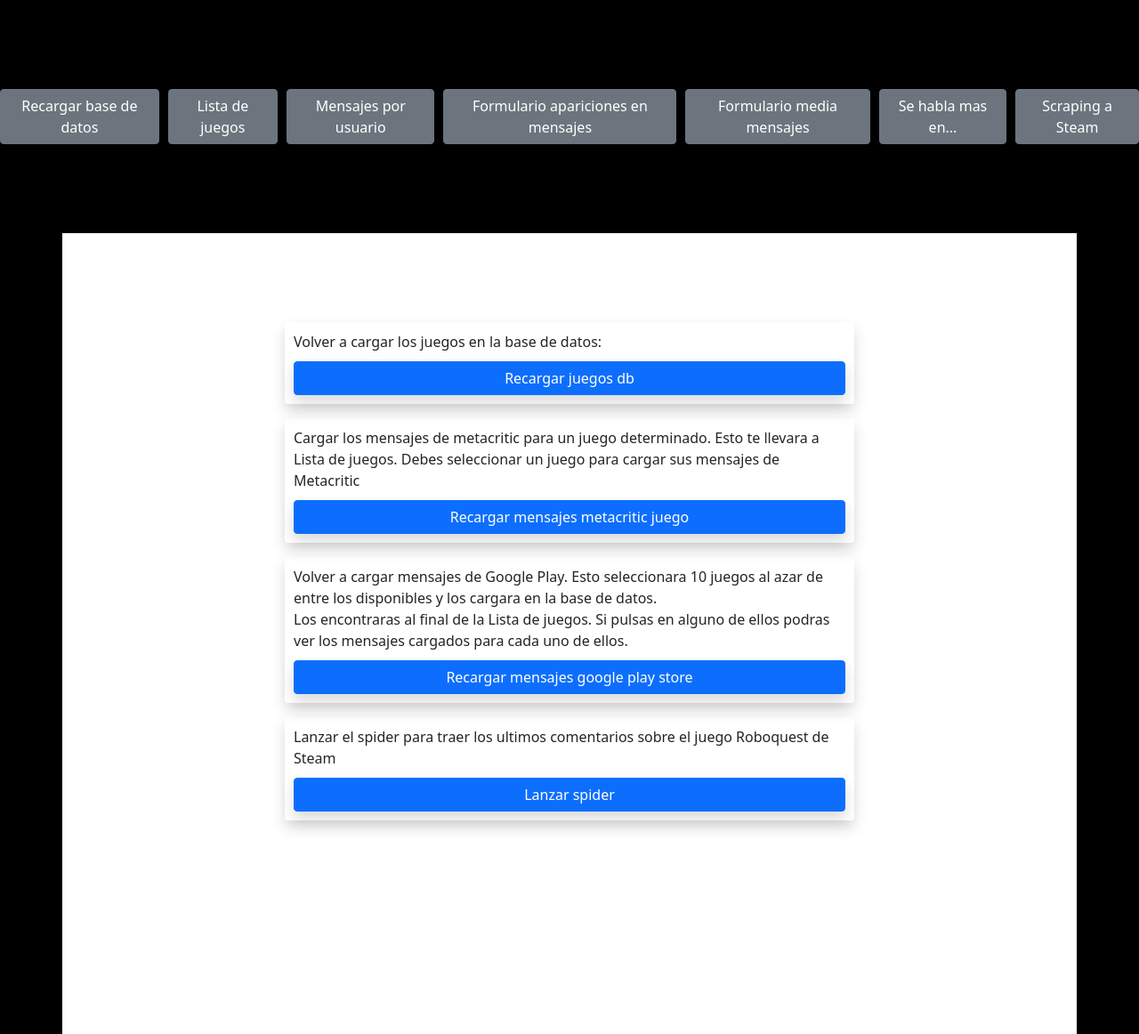
After one commit to iv4n89/PythonProyectoFinal, a Django app: page /recargar-db in a window 1280 px wide. The commit adds this page. Shown: the whole page at 89% size. Run offline with Django 4.2, Linux system fonts and the light colour scheme.

Commit message:
recharge db, navigator and some visual fixes

```diff
--- a/proyecto_final/web_app/templates/base_generic.html
+++ b/proyecto_final/web_app/templates/base_generic.html
@@ -19,10 +19,24 @@
     </head>
 
     <body>
+        <header>
+            <menu style="background-color: black; margin: 0; display: flex; justify-content: center; gap: 10px; padding: 100px 0 100px 0;">
+                <a class="btn btn-secondary" href="/recargar-db">Recargar base de datos</a>
+                <a class="btn btn-secondary" href="/lista-juegos">Lista de juegos</a>
+                <a class="btn btn-secondary" href="/mensajes-por-usuario">Mensajes por usuario</a>
+                <a class="btn btn-secondary" href="/mensajes-apariciones">Formulario apariciones en mensajes</a>
+                <a class="btn btn-secondary" href="/mensajes-media">Formulario media mensajes</a>
+                <a class="btn btn-secondary" href="/mas-comentado">Se habla mas en...</a>
+                <a class="btn btn-secondary" href="">Scraping a Steam</a>
+            </menu>
+        </header>
         <div style="width: 100%; background-color: black;">
             <div class="container" style="background-color: white; padding-top: 100px">
                 {% block content %} {% endblock %}
             </div>
         </div>
+        <script>
+            const go_to = (url) => location.href = url
+        </script>
     </body>
 </html>
--- /dev/null
+++ b/proyecto_final/web_app/templates/recarga_db.html
@@ -0,0 +1,134 @@
+{% extends 'base_generic.html' %}
+
+{% block content %}
+    <div
+        class="container d-flex justify-content-center"
+        style="height: 100vh;"
+    >
+        <div>
+            <div
+                class="mb-3 rounded shadow d-flex flex-column justify-content-between"
+                style="padding: 10px; width: 50vw; min-height: 50px;"
+            >
+                <label
+                    style="padding-bottom: 10px;"
+                >
+                    Volver a cargar los juegos en la base de datos:
+                </label>
+                <button
+                    type="button"
+                    class="btn btn-primary shadow rounded"
+                    id="juegos_db_btn"
+                    onclick="seed_games()"
+                >
+                    Recargar juegos db
+                </button>
+                <button
+                    type="button"
+                    class="btn btn-danger shadow rounded"
+                    id="juegos_db_btn_hidden"
+                    hidden
+                >
+                    Cargando datos a la db...
+                </buntton>
+            </div>
+            <div
+                class="mb-3 rounded shadow d-flex flex-column justify-content-between"
+                style="padding: 10px; width: 50vw; min-height: 50px;"
+            >
+                <label
+                    style="padding-bottom: 10px;"
+                >
+                    Cargar los mensajes de metacritic para un juego determinado. Esto te llevara a Lista de juegos. Debes seleccionar un juego para cargar sus mensajes de Metacritic
+                </label>
+                <button
+                    type="button"
+                    class="btn btn-primary shadow rounded"
+                    onclick="go_to('/lista-juegos')"
+                >
+                    Recargar mensajes metacritic juego
+                </button>
+            </div>
+            <div
+                class="mb-3 rounded shadow d-flex flex-column justify-content-between"
+                style="padding: 10px; width: 50vw; min-height: 50px;"
+            >
+                <label
+                    style="padding-bottom: 10px;"
+                >
+                    Volver a cargar mensajes de Google Play. Esto seleccionara 10 juegos al azar de entre los disponibles y los cargara en la base de datos.<br>
+                    Los encontraras al final de la Lista de juegos. Si pulsas en alguno de ellos podras ver los mensajes cargados para cada uno de ellos.
+                </label>
+                <button
+                    type="button"
+                    class="btn btn-primary shadow rounded"
+                    id="playGamesBtn"
+                    onclick="seed_play_games()"
+                >
+                    Recargar mensajes google play store
+                </button>
+                <button
+                    type="button"
+                    class="btn btn-danger shadow rounded"
+                    id="playGamesBtnHidden"
+                    hidden
+                >
+                    Cargando mensajes de Play Store...
+                </button>
+            </div>
+            <div
+                class="mb-3 rounded shadow d-flex flex-column justify-content-between"
+                style="padding: 10px; width: 50vw; min-height: 50px;"
+            >
+                <label
+                    style="padding-bottom: 10px;"
+                >
+                    Lanzar el spider para traer los ultimos comentarios sobre el juego Roboquest de Steam
+                </label>
+                <button
+                    type="button"
+                    class="btn btn-primary shadow rounded"
+                >
+                    Lanzar spider
+                </button>
+            </div>
+        </div>
+    </div>
+    <script>
+        function go_to(url) {
+            location.href = url
+        }
+        function seed_games() {
+            document.getElementById('juegos_db_btn').hidden = true;
+            document.getElementById('juegos_db_btn_hidden').hidden = false;
+
+            fetch('/api/juego/seed', {
+                method: 'OPTIONS',
+            })
+            .then(response => response.json())
+            .then(data => {
+                const button = document.getElementById('juegos_db_btn');
+                button.innerHTML = "Juegos cargados";
+                button.classList.add('btn-success');
+                button.hidden = false;
+                document.getElementById('juegos_db_btn_hidden').hidden = true;
+            });
+        }
+        function seed_play_games() {
+            document.getElementById('playGamesBtn').hidden = true;
+            document.getElementById('playGamesBtnHidden').hidden = false;
+
+            fetch('/api/mensaje/seed/playstoregames', {
+                method: "OPTIONS"
+            })
+            .then(response => response.json)
+            .then(data => {
+                const button = document.getElementById('playGamesBtn');
+                button.innerHTML = "Mensajes cargados";
+                button.classList.add('btn-success');
+                button.hidden = false;
+                document.getElementById('playGamesBtnHidden').hidden = true;
+            })
+        }
+    </script>
+{% endblock %}
--- a/proyecto_final/web_app/urls.py
+++ b/proyecto_final/web_app/urls.py
@@ -7,4 +7,6 @@ urlpatterns = [
     path('mensajes-por-usuario', views.mensajes_por_usuario, name='mensajes_por_usuario'),
     path('mensajes-apariciones', views.apariciones_formulario, name='apariciones_formulario'),
     path('mensajes-media', views.media_mensajes_red_social, name='media_social_media'),
+    path('mas-comentado', views.mas_comentado_en, name='mas-comentado'),
+    path('recargar-db', views.recargar_db, name='recargar-db'),
 ]
--- a/proyecto_final/web_app/views.py
+++ b/proyecto_final/web_app/views.py
@@ -132,3 +132,28 @@ def media_mensajes_red_social(request):
     else:
         template = loader.get_template('media_mensajes_form.html')
         return HttpResponse(template.render({}, request))
+
+@csrf_exempt
+def mas_comentado_en(request):
+    if request.method == "POST":
+        data = request.POST
+        words = data.get('words')
+
+        data = repositories.MensajeRepository().stats_more_commented_social_media(words=words)
+
+        template = loader.get_template('mas_comentado_result.html')
+        context = {
+            "words": words,
+            "list": data
+        }
+
+        return HttpResponse(template.render(context, request))
+    else:
+        template = loader.get_template('mas_comentado_form.html')
+        return HttpResponse(template.render({}, request))
+
+def recargar_db(request):
+
+    template = loader.get_template('recarga_db.html')
+
+    return HttpResponse(template.render({}, request))
```
Also changed, not shown: proyecto_final/crud/repositories.py (+16 -7 lines), proyecto_final/crud/views.py (+0 -7 lines), proyecto_final/web_app/templates/mas_comentado_form.html (added, +16 -0 lines), proyecto_final/web_app/templates/mas_comentado_result.html (added, +19 -0 lines).
